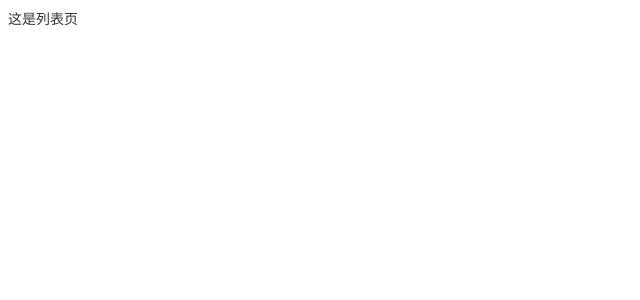
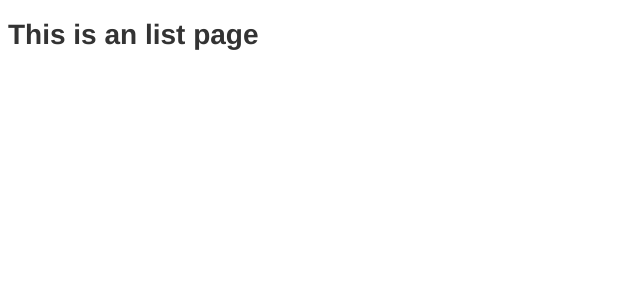
Before and after one commit to q-qin/typescript, a Vue app: page /#/list in a window 1280 px wide. Shown: the top 300 px of the page, without its empty margins (0-640 px from the left). Built offline with nearby package versions, Linux system fonts and the light colour scheme.

Commit message:
到底哪种写法好呢？

```diff
--- a/src/views/Home/About.vue
+++ b/src/views/Home/About.vue
@@ -7,7 +7,7 @@
 import Vue from 'vue';
 export default Vue.extend({
   created () {
-    console.log(1);
+    console.log('About');
   }
 });
 </script>
--- a/src/views/List/List.vue
+++ b/src/views/List/List.vue
@@ -1,6 +1,6 @@
 <template>
-  <div>
-    这是列表页
+  <div class="list">
+    <h1>This is an list page</h1>
   </div>
 </template>
 <script lang="ts">
```
